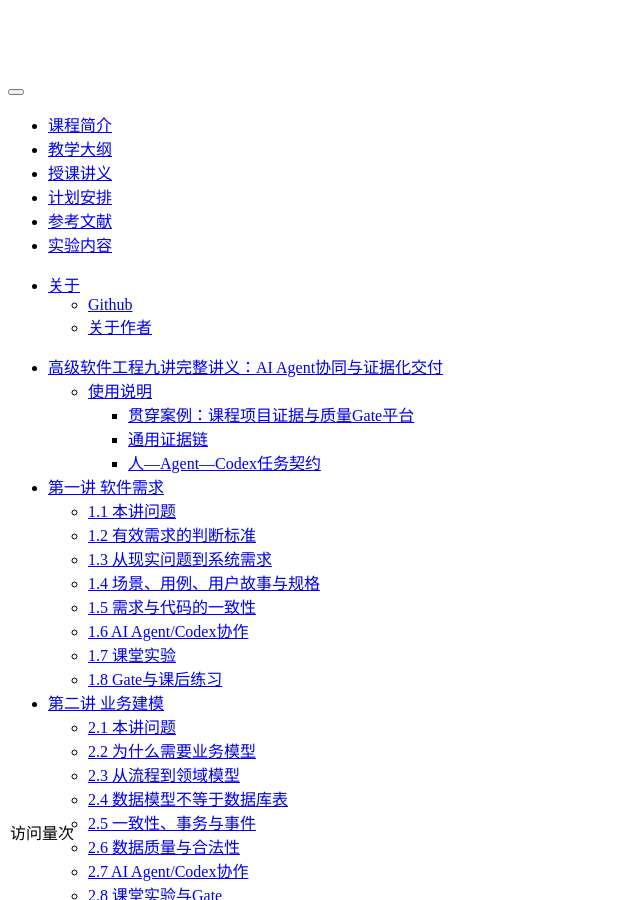
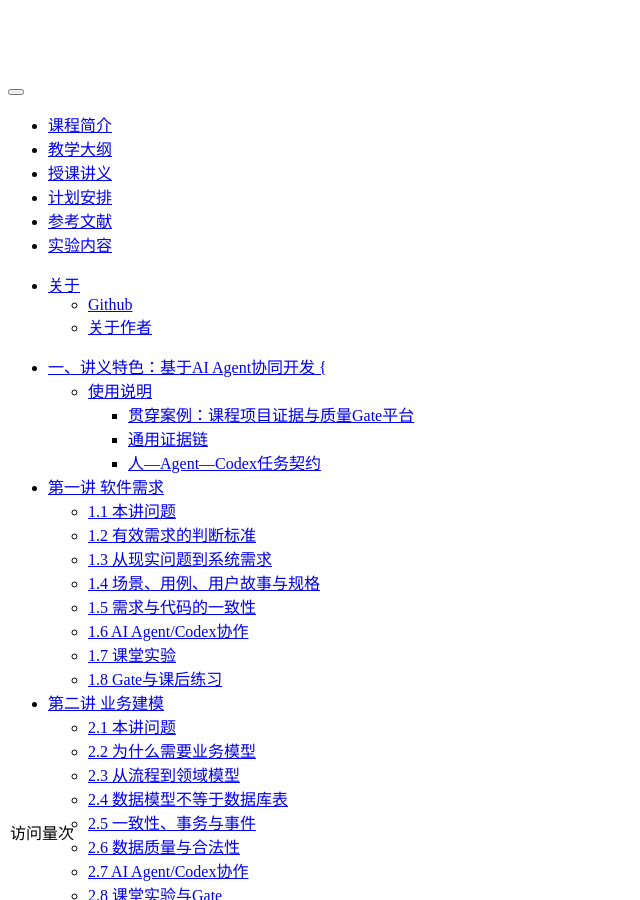
Before and after one commit to tjluo-ucas/ase, a Jekyll site: the page built from _posts/2019-02-10-slides.md, in a window 1280 px wide and 900 px high. Shown: the whole window, without its empty margins (0-640 px from the left). Built offline with Jekyll 4.4.1, drawn with Linux system fonts in a browser that asks for light colours; comment, search, counter and statistics services are not loaded; some of the changed text lies outside the part shown.

Commit message:
Revise title and course features in slides
Updated the title and course details in the slides.

```diff
--- a/_posts/2019-02-10-slides.md
+++ b/_posts/2019-02-10-slides.md
@@ -9,7 +9,7 @@ banner: 讲义
 * content
 {:toc}
 
-# 高级软件工程九讲完整讲义：AI Agent协同与证据化交付
+# 一、讲义特色：基于AI Agent协同开发 {
 
 > 适用对象：中国科学院大学计算机科学、软件工程及相关专业研究生
 > 建议学时：九讲，共15周、60学时；讲授、案例、实验、评审与项目推进相结合
```
